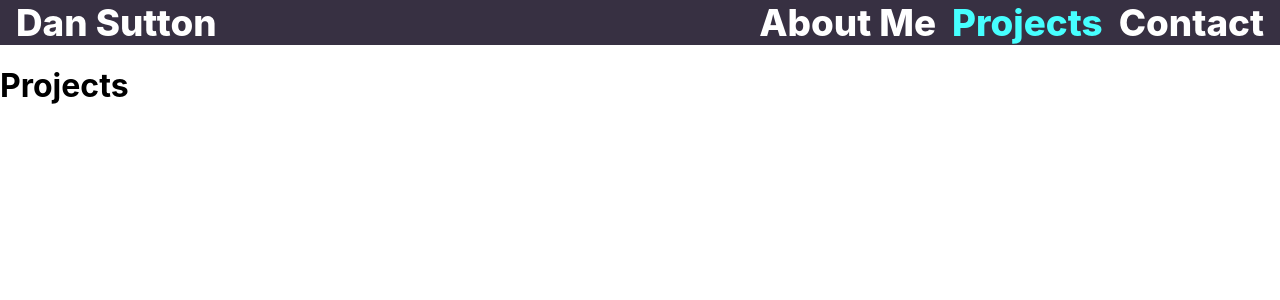
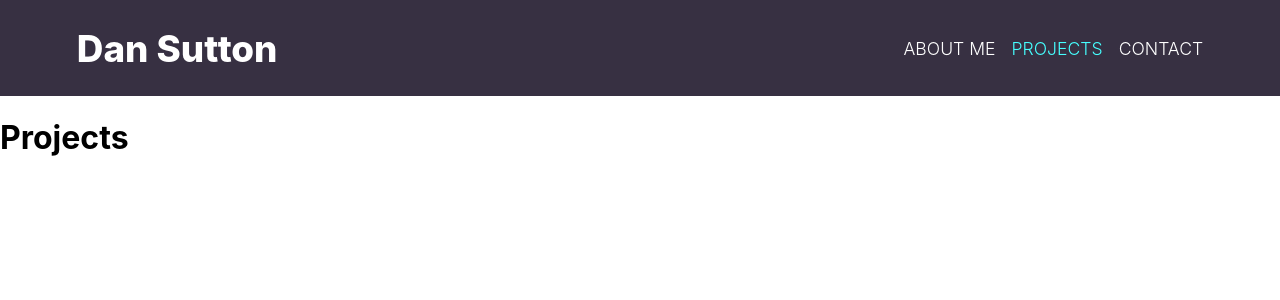
Before and after one commit to Dan-Sutton/dan-sutton-portfolio, a React (Create React App) app: page /projects in a window 1280 px wide. Shown: the top 300 px of the page. Built offline with nearby package versions, Linux system fonts and the light colour scheme.

Commit message:
finish navbar

```diff
--- a/src/components/Navbar.js
+++ b/src/components/Navbar.js
@@ -10,9 +10,9 @@ function Navbar(props) {
       </Link>
 
       <ul>
-        <CustomLink to="/">About Me</CustomLink>
-        <CustomLink to="/projects">Projects</CustomLink>
-        <CustomLink to="contact">Contact</CustomLink>
+        <CustomLink to="/">ABOUT ME</CustomLink>
+        <CustomLink to="/projects">PROJECTS</CustomLink>
+        <CustomLink to="contact">CONTACT</CustomLink>
       </ul>
     </nav>
   );
--- a/src/components/navbar.css
+++ b/src/components/navbar.css
@@ -13,7 +13,7 @@ body {
   justify-content: space-between;
   align-items: center;
   gap: 2rem;
-  padding: 0 1rem;
+  padding: 2% 6%;
 }
 
 .nav ul {
@@ -31,6 +31,13 @@ body {
   font-weight: 800;
 }
 
+.nav li a {
+  color: inherit;
+  text-decoration: none;
+  font-size: 1.1rem;
+  font-weight: 300;
+}
+
 .nav li.active {
   color: var(--highlight);
 }
```
